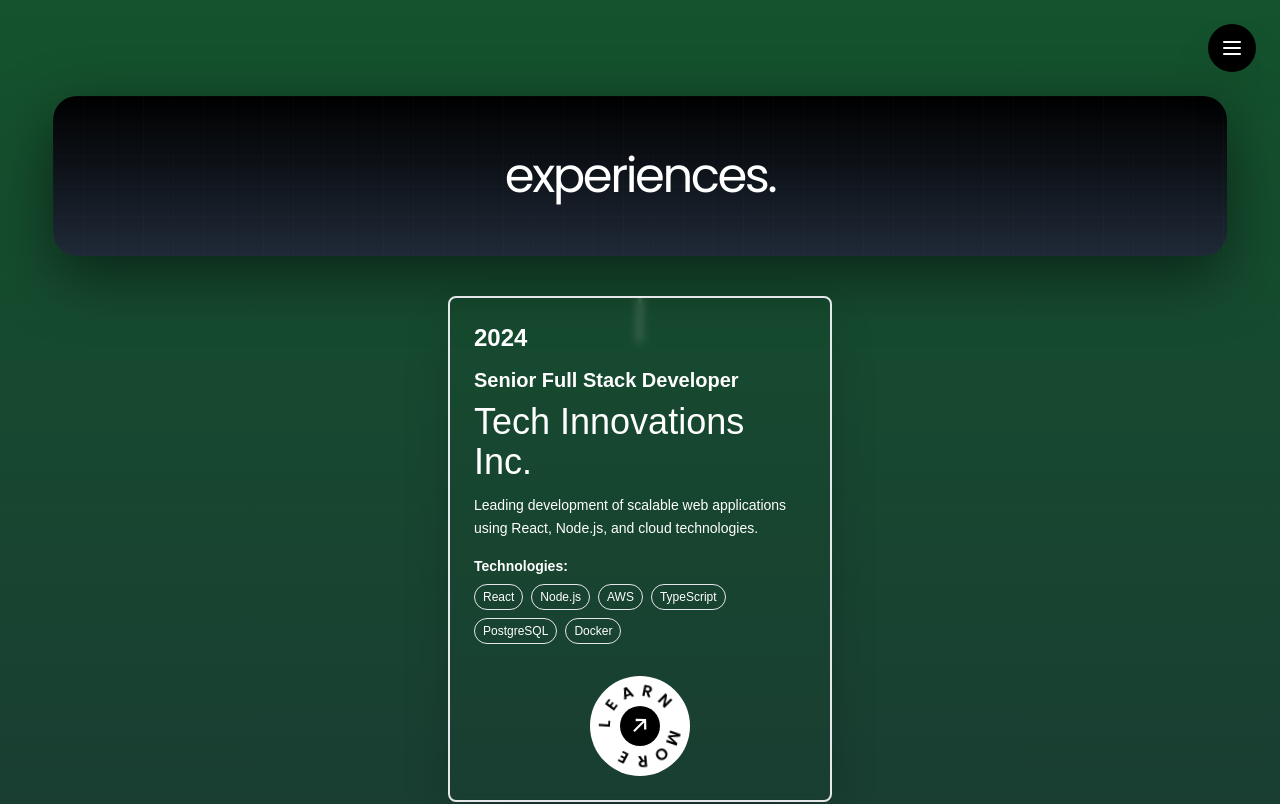
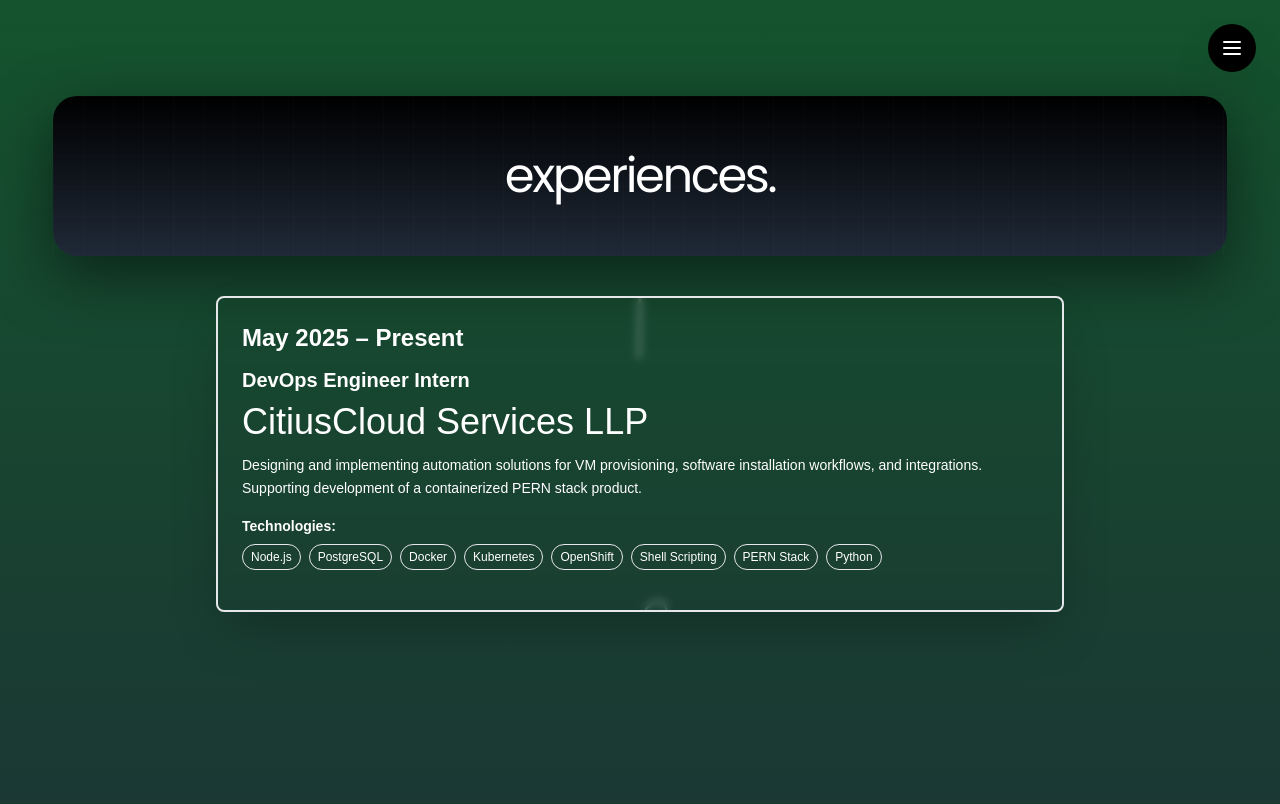
Before and after one commit to grilled-swampert/portfolio_v2, a React (Vite) app: page /experience in a window 1280 px wide. Shown: the top 804 px of the page. Built offline with nearby package versions, Linux system fonts and the light colour scheme; a web font is replaced by a local one.

Commit message:
fixing information wave 01

```diff
--- a/package.json
+++ b/package.json
@@ -12,6 +12,7 @@
   "dependencies": {
     "@studio-freight/lenis": "^1.0.42",
     "bootstrap": "^5.3.8",
+    "emailjs-com": "^3.2.0",
     "framer-motion": "^12.23.12",
     "gsap": "^3.13.0",
     "lucide-react": "^0.542.0",
--- a/src/components/experience/ExperienceTimeline.jsx
+++ b/src/components/experience/ExperienceTimeline.jsx
@@ -16,24 +16,38 @@
 
   const experiences = [
     {
-      year: "2024",
-      title: "Senior Full Stack Developer",
-      company: "Tech Innovations Inc.",
+      year: "May 2025 – Present",
+      title: "DevOps Engineer Intern",
+      company: "CitiusCloud Services LLP",
       description:
-        "Leading development of scalable web applications using React, Node.js, and cloud technologies.",
+        "Designing and implementing automation solutions for VM provisioning, software installation workflows, and integrations. Supporting development of a containerized PERN stack product.",
       branch: "main",
-      link: "#senior-dev-details",
-      tech: ["React", "Node.js", "AWS", "TypeScript", "PostgreSQL", "Docker"],
+      link: "https://www.citiuscloud.com/",
+      tech: [
+        "Node.js",
+        "PostgreSQL",
+        "Docker",
+        "Kubernetes",
+        "OpenShift",
+        "Shell Scripting",
+        "PERN Stack",
+        "Python",
+      ],
     },
     {
-      year: "2023",
-      title: "Full Stack Developer",
-      company: "Digital Solutions Co.",
+      year: "March 2024 - July 2024",
+      title: "Summer Fellowship",
+      company: "FOSSEE, IIT Bombay",
       description:
-        "Built responsive web applications and RESTful APIs. Collaborated with cross-functional teams.",
+        "Developed a Blender addon to automate generation of OpenFOAM dictionaries for geometry creation. Implemented tools for arcs, polylines, and splines with dynamic parameter editing, enhancing CFD workflow efficiency.",
       branch: "side",
-      link: "#fullstack-dev-details",
-      tech: ["JavaScript", "Express.js", "MongoDB", "React", "Tailwind CSS"],
+      link: "https://fossee.in/",
+      tech: [
+        "Python",
+        "Blender API",
+        "PyVnT",
+        "Git",
+      ],
     },
   ];
 
@@ -186,7 +200,7 @@
                   />
 
                   <div
-                    className="experience-card w-96 mx-auto relative"
+                    className="experience-card w-full mx-auto relative"
                     style={{
                       transform: `translateY(${index * -4}px) rotate(${(index % 2 === 0 ? 1 : -1) * (index * 0.5)}deg)`,
                       zIndex: experiences.length - index,
@@ -249,9 +263,6 @@
                       >
                         More Info →
                       </button> */}
-                      <div className="flex justify-center align-middle w-full mt-8">
-                        <NextButton text="LEARN MORE " />
-                      </div>{" "}
                     </div>
                   </div>
                 </div>
--- a/src/components/layout/ContactLayout.jsx
+++ b/src/components/layout/ContactLayout.jsx
@@ -1,64 +1,94 @@
-"use client"
+"use client";
 
-import React, { useState } from "react"
-import { Github, Linkedin, Mail, FileText, Send, MapPin, Phone } from "lucide-react"
+import React, { useState } from "react";
+import {
+  Github,
+  Linkedin,
+  Mail,
+  FileText,
+  Send,
+  MapPin,
+  Phone,
+} from "lucide-react";
+import emailjs from 'emailjs-com';
 
 const ContactLayout = () => {
-  const [formData, setFormData] = useState({ name: "", email: "", message: "" })
-  const [isSubmitting, setIsSubmitting] = useState(false)
-  const [submitted, setSubmitted] = useState(false)
+  const [formData, setFormData] = useState({
+    name: "",
+    email: "",
+    message: "",
+  });
+  const [isSubmitting, setIsSubmitting] = useState(false);
+  const [submitted, setSubmitted] = useState(false);
 
   const handleInputChange = (e) => {
-    setFormData({ ...formData, [e.target.name]: e.target.value })
-  }
+    setFormData({ ...formData, [e.target.name]: e.target.value });
+  };
 
   const handleSubmit = async (e) => {
-    e.preventDefault()
-    if (!formData.name || !formData.email || !formData.message) return
+    e.preventDefault();
+    if (!formData.name || !formData.email || !formData.message) return;
 
-    setIsSubmitting(true)
-    await new Promise((resolve) => setTimeout(resolve, 1500))
-    setFormData({ name: "", email: "", message: "" })
-    setIsSubmitting(false)
-    setSubmitted(true)
-    setTimeout(() => setSubmitted(false), 3000)
-  }
+    setIsSubmitting(true);
+
+    try {
+      await emailjs.send(
+        import.meta.env.VITE_EMAIL_SERVICE_ID, // For Vite. Use process.env.REACT_APP_EMAIL_SERVICE_ID for CRA.
+        import.meta.env.VITE_EMAIL_TEMPLATE_ID,
+        {
+          from_name: formData.name,
+          reply_to: formData.email,
+          message: formData.message,
+        },
+        import.meta.env.VITE_EMAIL_USER_ID
+      );
+
+      setFormData({ name: "", email: "", message: "" });
+      setSubmitted(true);
+      setTimeout(() => setSubmitted(false), 3000);
+    } catch (error) {
+      console.error("Email send error:", error);
+      alert("Failed to send message. Try again!");
+    } finally {
+      setIsSubmitting(false);
+    }
+  };
 
   const contactMethods = [
     {
       icon: Mail,
       title: "Email",
       value: "crispy.swap@gmail.com",
-      href: "mailto:crispy.swap@gmail.com"
+      href: "mailto:crispy.swap@gmail.com",
     },
     {
       icon: MapPin,
       title: "Location",
       value: "The Nether",
-      href: null
+      href: null,
     },
-  ]
+  ];
 
   const socialLinks = [
     {
       icon: Github,
       title: "GitHub",
       href: "https://github.com/grilled-swampert",
-      label: "View repositories"
+      label: "View repositories",
     },
     {
       icon: Linkedin,
       title: "LinkedIn",
       href: "https://www.linkedin.com/in/swapnil-ranadive-65b260342/",
-      label: "Connect professionally"
+      label: "Connect professionally",
     },
     {
       icon: FileText,
       title: "Resume",
       href: "https://drive.google.com/file/d/1PYeu5RQ7j1iIo1yBSMnffvjR8B-DtpG-/view?usp=sharing",
-      label: "Download PDF"
+      label: "Download PDF",
     },
-  ]
+  ];
 
   return (
     <div className="min-h-screen bg-gradient-to-b from-gray-800 via-gray-200 to-white text-black pt-72">
@@ -69,14 +99,17 @@
           </h1>
           <div className="w-16 h-px bg-black mx-auto mb-8"></div>
           <p className="text-lg text-gray-600 max-w-2xl mx-auto leading-relaxed">
-            Im always open to discussing new opportunities and interesting ideas.
+            Im always open to discussing new opportunities and interesting
+            ideas.
           </p>
         </div>
 
         <div className="grid lg:grid-cols-2 gap-16">
           <div className="space-y-12">
             <div>
-              <h2 className="text-2xl font-light mb-8 tracking-tight">Contact Information</h2>
+              <h2 className="text-2xl font-light mb-8 tracking-tight">
+                Contact Information
+              </h2>
               <div className="space-y-6">
                 {contactMethods.map((method, index) => (
                   <div key={index} className="flex items-center space-x-4">
@@ -104,7 +137,9 @@
             </div>
 
             <div>
-              <h2 className="text-2xl font-light mb-8 tracking-tight">Connect</h2>
+              <h2 className="text-2xl font-light mb-8 tracking-tight">
+                Connect
+              </h2>
               <div className="space-y-4">
                 {socialLinks.map((link, index) => (
                   <a
@@ -113,7 +148,10 @@
                     className="flex items-center justify-between p-4 border border-gray-200 hover:border-black transition-colors duration-200 group"
                   >
                     <div className="flex items-center space-x-4">
-                      <link.icon size={20} className="group-hover:text-gray-600 transition-colors duration-200" />
+                      <link.icon
+                        size={20}
+                        className="group-hover:text-gray-600 transition-colors duration-200"
+                      />
                       <div>
                         <p className="font-medium text-xl">{link.title}</p>
                         <p className="text-sm text-gray-600">{link.label}</p>
@@ -129,7 +167,9 @@
           </div>
 
           <div>
-            <h2 className="text-2xl font-light mb-8 tracking-tight">Send a Message</h2>
+            <h2 className="text-2xl font-light mb-8 tracking-tight">
+              Send a Message
+            </h2>
 
             <form onSubmit={handleSubmit} className="space-y-6">
               <div>
@@ -198,7 +238,7 @@
               </div>
 
               {submitted && (
-                <div className="text-center py-4 text-gray-600">
+                <div className="text-center text-2xl py-4 text-gray-600">
                   Message sent successfully!
                 </div>
               )}
@@ -214,7 +254,7 @@
         </div>
       </div>
     </div>
-  )
-}
+  );
+};
 
 export default ContactLayout;
--- a/src/components/layout/ExperienceLayout.jsx
+++ b/src/components/layout/ExperienceLayout.jsx
@@ -144,7 +144,7 @@
       <section className="h-full flex justify-center">
         <div className="container w-full p-20 text-center text-white">
           <h1 className="text-4xl md:text-6xl font-light mb-4">
-            Section under renovation.
+            Searching for another opportunity...
           </h1>
         </div>
       </section>
--- a/src/components/layout/HomeLayout.jsx
+++ b/src/components/layout/HomeLayout.jsx
@@ -102,7 +102,7 @@
         ref={containerRef}
         className="relative flex justify-start flex-col items-center w-11/12 mt-36 gap-10 rounded-3xl bg-gradient-to-b from-black to-gray-800 shadow-2xl"
         style={{
-          height: "calc(100vh - 36px)",
+          height: "calc(90vh)",
           boxShadow: "0 20px 60px rgba(0, 0, 0, 0.5)",
         }}
       >
@@ -161,19 +161,32 @@
           <div className="flex-1 flex flex-col justify-center items-end space-y-6">
             <nav ref={navRef} className="text-right space-y-4">
               {[
-                "Experience",
-                "Project",
-                "Contact",
-                "Resume",
-                "GitHub",
-                "LinkedIn",
+                { name: "Experiences", href: "/experience" },
+                { name: "Projects", href: "/projects" },
+                {
+                  name: "Resume",
+                  href: "https://drive.google.com/file/d/1PYeu5RQ7j1iIo1yBSMnffvjR8B-DtpG-/view?usp=sharing",
+                },
+                { name: "GitHub", href: "https://github.com/grilled-swampert" },
+                {
+                  name: "LinkedIn",
+                  href: "https://www.linkedin.com/in/swapnil-ranadive-65b260342/",
+                },
               ].map((item) => (
-                <div
-                  key={item}
-                  className="text-lg text-gray-400 hover:bg-white hover:text-black transition-colors cursor-pointer relative after:content-[''] after:block px-3 py-1 rounded"
+                <a
+                  key={item.name}
+                  href={item.href}
+                  target={item.href.startsWith("http") ? "_blank" : "_self"}
+                  rel={
+                    item.href.startsWith("http")
+                      ? "noopener noreferrer"
+                      : undefined
+                  }
                 >
-                  {item}
-                </div>
+                  <div className="text-lg text-gray-400 hover:bg-white hover:text-black transition-colors cursor-pointer relative after:content-[''] after:block px-3 py-1 rounded tracking-wide mb-4">
+                    {item.name}
+                  </div>
+                </a>
               ))}
             </nav>
           </div>
```
Also changed, not shown: 2 other files (tests, documents, lock files or other folders).
